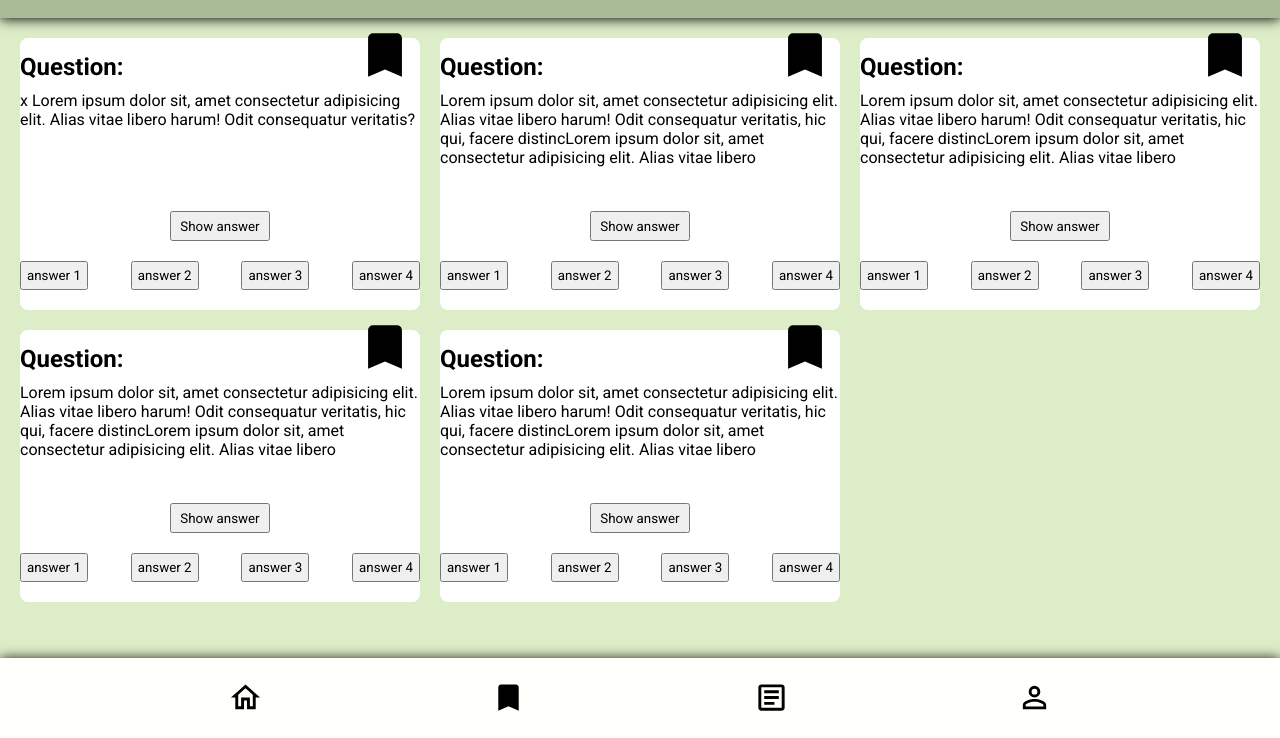
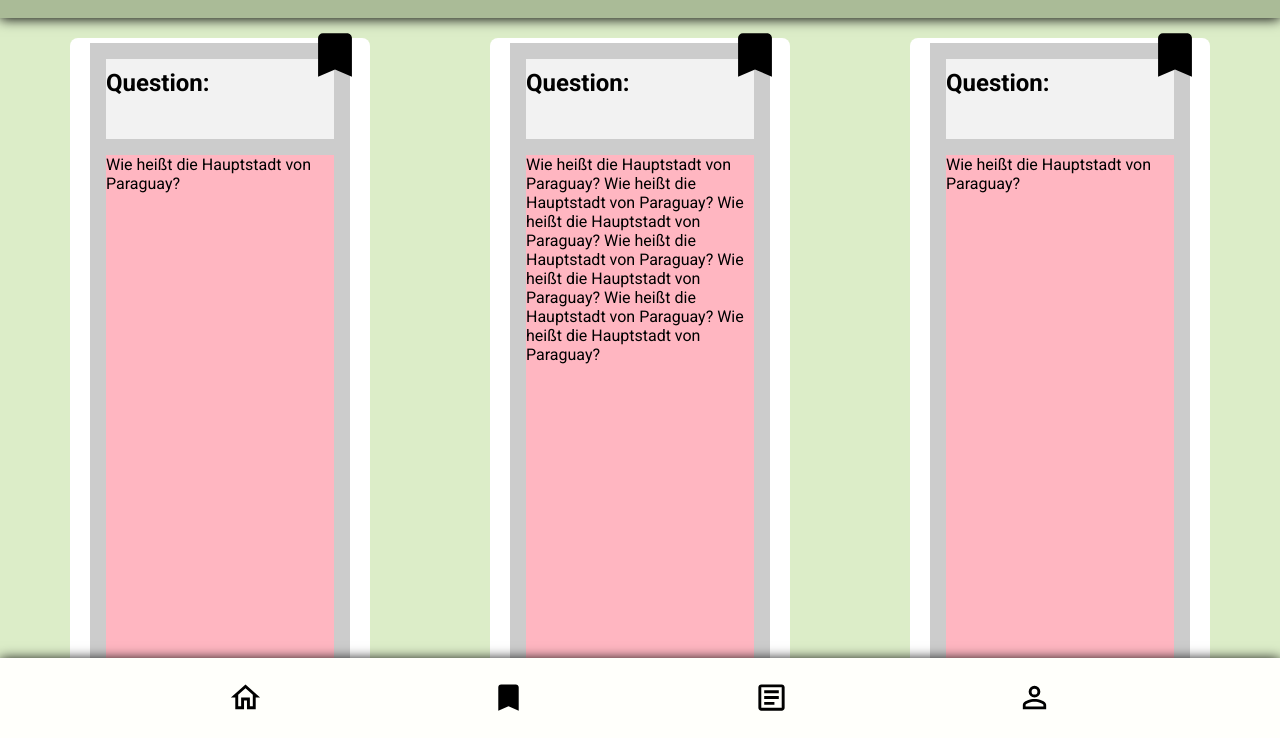
Before and after one commit to quargh/quizv2, a plain HTML site: page bookmarks.html in a window 1280 px wide. Shown: the part 62-800 px from the top of the page. Drawn offline with Linux system fonts and the light colour scheme.

Commit message:
Flextest Misa

```diff
--- a/base.css
+++ b/base.css
@@ -9,6 +9,9 @@
   --color-primary-light: #fffffb;
   --color-bg: #dcedc8;
   --color-bg-card: #ffffff;
+
+  --card-width: 300px;
+  --min-space-around-cards: 20px;
 }
 .resize {
   max-width: 100%;
--- a/bookmarks.html
+++ b/bookmarks.html
@@ -1,5 +1,3 @@
-
-
 <!DOCTYPE html>
 <html lang="en">
   <head>
@@ -15,111 +13,146 @@
     </header>
     <main>
       <section class="main__section">
-        <article class="card" id="top">
-          <h2 class="card__heading">Question:</h2>
+
+        <article class="card">
           <img
             src="/images/bookmark.svg"
             alt="bookmark"
             class="card__bookmark"
           />
-          <p class="card__text">
-            x Lorem ipsum dolor sit, amet consectetur adipisicing elit. Alias
-            vitae libero harum! Odit consequatur veritatis?
-          </p>
+          <div class="card__grid">
+            <div class="item1">
+              <h2 class="card__heading">Question:</h2>
+            </div>
+            <div class="item2">
+              <p class="card__text">Wie heißt die Hauptstadt von Paraguay?</p>
+            </div>
+            <div class="item3">
               <button type="button" class="btn__show">Show answer</button>
+            </div>
+            <div class="item4">
               <div class="holder">
-            <button type="button" class="btn__a">answer 1</button>
-            <button type="button" class="btn__a">answer 2</button>
-            <button type="button" class="btn__a">answer 3</button>
-            <button type="button" class="btn__a">answer 4</button>
+                <button type="button" class="btn__a">La Paz</button>
+                <button type="button" class="btn__a">Ascunción</button>
+                <button type="button" class="btn__a">Santiago</button>
+                <button type="button" class="btn__a">Santo Domingo</button>
+              </div>
+            </div>
           </div>
         </article>
+
         <article class="card">
-          <h2 class="card__heading">Question:</h2>
           <img
             src="/images/bookmark.svg"
             alt="bookmark"
             class="card__bookmark"
           />
-
-          <p class="card__text">
-            Lorem ipsum dolor sit, amet consectetur adipisicing elit. Alias
-            vitae libero harum! Odit consequatur veritatis, hic qui, facere
-            distincLorem ipsum dolor sit, amet consectetur adipisicing elit.
-            Alias vitae libero
+          <div class="card__grid">
+            <div class="item1">
+              <h2 class="card__heading">Question:</h2>
+            </div>
+            <div class="item2">
+              <p class="card__text">Wie heißt die Hauptstadt von Paraguay?
+                Wie heißt die Hauptstadt von Paraguay?
+                Wie heißt die Hauptstadt von Paraguay?
+                Wie heißt die Hauptstadt von Paraguay?
+                Wie heißt die Hauptstadt von Paraguay?
+                Wie heißt die Hauptstadt von Paraguay?
+                Wie heißt die Hauptstadt von Paraguay?
               </p>
+            </div>
+            <div class="item3">
               <button type="button" class="btn__show">Show answer</button>
+            </div>
+            <div class="item4">
               <div class="holder">
-            <button type="button" class="btn__a">answer 1</button>
-            <button type="button" class="btn__a">answer 2</button>
-            <button type="button" class="btn__a">answer 3</button>
-            <button type="button" class="btn__a">answer 4</button>
+                <button type="button" class="btn__a">La Paz</button>
+                <button type="button" class="btn__a">Ascunción</button>
+                <button type="button" class="btn__a">Santiago</button>
+                <button type="button" class="btn__a">Santo Domingo</button>
+              </div>
+            </div>
           </div>
         </article>
+
         <article class="card">
-          <h2 class="card__heading">Question:</h2>
           <img
             src="/images/bookmark.svg"
             alt="bookmark"
             class="card__bookmark"
           />
-
-          <p class="card__text">
-            Lorem ipsum dolor sit, amet consectetur adipisicing elit. Alias
-            vitae libero harum! Odit consequatur veritatis, hic qui, facere
-            distincLorem ipsum dolor sit, amet consectetur adipisicing elit.
-            Alias vitae libero
-          </p>
+          <div class="card__grid">
+            <div class="item1">
+              <h2 class="card__heading">Question:</h2>
+            </div>
+            <div class="item2">
+              <p class="card__text">Wie heißt die Hauptstadt von Paraguay?</p>
+            </div>
+            <div class="item3">
               <button type="button" class="btn__show">Show answer</button>
+            </div>
+            <div class="item4">
               <div class="holder">
-            <button type="button" class="btn__a">answer 1</button>
-            <button type="button" class="btn__a">answer 2</button>
-            <button type="button" class="btn__a">answer 3</button>
-            <button type="button" class="btn__a">answer 4</button>
+                <button type="button" class="btn__a">La Paz</button>
+                <button type="button" class="btn__a">Ascunción</button>
+                <button type="button" class="btn__a">Santiago</button>
+                <button type="button" class="btn__a">Santo Domingo</button>
+              </div>
+            </div>
           </div>
         </article>
+
         <article class="card">
-          <h2 class="card__heading">Question:</h2>
           <img
             src="/images/bookmark.svg"
             alt="bookmark"
             class="card__bookmark"
           />
-
-          <p class="card__text">
-            Lorem ipsum dolor sit, amet consectetur adipisicing elit. Alias
-            vitae libero harum! Odit consequatur veritatis, hic qui, facere
-            distincLorem ipsum dolor sit, amet consectetur adipisicing elit.
-            Alias vitae libero
-          </p>
+          <div class="card__grid">
+            <div class="item1">
+              <h2 class="card__heading">Question:</h2>
+            </div>
+            <div class="item2">
+              <p class="card__text">Wie heißt die Hauptstadt von Paraguay?</p>
+            </div>
+            <div class="item3">
               <button type="button" class="btn__show">Show answer</button>
+            </div>
+            <div class="item4">
               <div class="holder">
-            <button type="button" class="btn__a">answer 1</button>
-            <button type="button" class="btn__a">answer 2</button>
-            <button type="button" class="btn__a">answer 3</button>
-            <button type="button" class="btn__a">answer 4</button>
+                <button type="button" class="btn__a">La Paz</button>
+                <button type="button" class="btn__a">Ascunción</button>
+                <button type="button" class="btn__a">Santiago</button>
+                <button type="button" class="btn__a">Santo Domingo</button>
+              </div>
+            </div>
           </div>
         </article>
+
         <article class="card">
-          <h2 class="card__heading">Question:</h2>
           <img
             src="/images/bookmark.svg"
             alt="bookmark"
             class="card__bookmark"
           />
-
-          <p class="card__text">
-            Lorem ipsum dolor sit, amet consectetur adipisicing elit. Alias
-            vitae libero harum! Odit consequatur veritatis, hic qui, facere
-            distincLorem ipsum dolor sit, amet consectetur adipisicing elit.
-            Alias vitae libero
-          </p>
+          <div class="card__grid">
+            <div class="item1">
+              <h2 class="card__heading">Question:</h2>
+            </div>
+            <div class="item2">
+              <p class="card__text">Wie heißt die Hauptstadt von Paraguay?</p>
+            </div>
+            <div class="item3">
               <button type="button" class="btn__show">Show answer</button>
+            </div>
+            <div class="item4">
               <div class="holder">
-            <button type="button" class="btn__a">answer 1</button>
-            <button type="button" class="btn__a">answer 2</button>
-            <button type="button" class="btn__a">answer 3</button>
-            <button type="button" class="btn__a">answer 4</button>
+                <button type="button" class="btn__a">La Paz</button>
+                <button type="button" class="btn__a">Ascunción</button>
+                <button type="button" class="btn__a">Santiago</button>
+                <button type="button" class="btn__a">Santo Domingo</button>
+              </div>
+            </div>
           </div>
         </article>
 
--- a/styles.css
+++ b/styles.css
@@ -34,12 +34,10 @@ main {
   grid-template-columns: 1fr;
   justify-items: center;
   gap: 20px;
+}
 
 
 
-
-
-}
 .create__section {
   display: grid;
   grid-template-columns: 1fr;
@@ -102,6 +100,52 @@ main {
   /* give the card a position property to be an anchor for other elements, that need to be positioned inside the card. */
 }
 
+.card__grid {
+  background-color:#ccc;
+  display:grid;
+  grid-template-columns: 1fr;
+  grid-auto-rows: minmax(5em, auto);
+  gap:1em;
+  padding:1em;
+  max-width:100%;
+
+}
+
+.card__grid > div {
+  background:#f2f2f2;
+}
+
+.card__grid > div:nth-child(2) {
+  background:lightpink;
+  display:grid;
+  grid-auto-rows: minmax(auto, auto);
+}
+
+.card__grid > div:nth-child(2) > p {
+  display:flex;
+  align-items:stretch;
+}
+
+.card__grid > div:nth-child(3) {
+  background:skyblue;
+  display:flex;
+  justify-content: center;
+  align-items: center;
+}
+
+.card__grid > div:nth-child(4) {
+  background:lightgreen;
+  display:flex;
+  align-items:flex-end;
+  justify-content: space-evenly;
+}
+
+.card__grid > div:nth-child(4) > div {
+  background:magenta;
+  display:flex;
+
+}
+
 
 
 .card__heading {
@@ -149,7 +193,7 @@ main {
 }
 .btn__a {
   font-family: Roboto, sans-serif;
-  padding: 5px;
+  _padding: 5px;
 }
 /*calc(var(--card-width) * 2 + var(--min-space-around-cards) *3 )*/
 /*calc((var(--card-width)) * 2)*/
@@ -161,6 +205,9 @@ main {
     justify-items: center;
 
   }
+  .card__grid > div:nth-child(2) {
+    grid-auto-rows: minmax(150px, auto);
+  }
 }
 
 @media (min-width: 990px) {
@@ -168,6 +215,9 @@ main {
     display: grid;
     grid-template-columns: 1fr 1fr 1fr;
     justify-items: center;
+  }
+  .card__grid > div:nth-child(2) {
+    grid-auto-rows: minmax(600px, auto);
   }
 }
 
@@ -177,4 +227,7 @@ main {
     grid-template-columns: 1fr 1fr 1fr 1fr;
     justify-items: center;
   }
+  .card__grid > div:nth-child(2) {
+    grid-auto-rows: minmax(600px, auto);
+  }
 }
```
Also changed, not shown: 1 other file. Lines whose indentation alone changed are shown as unchanged.
